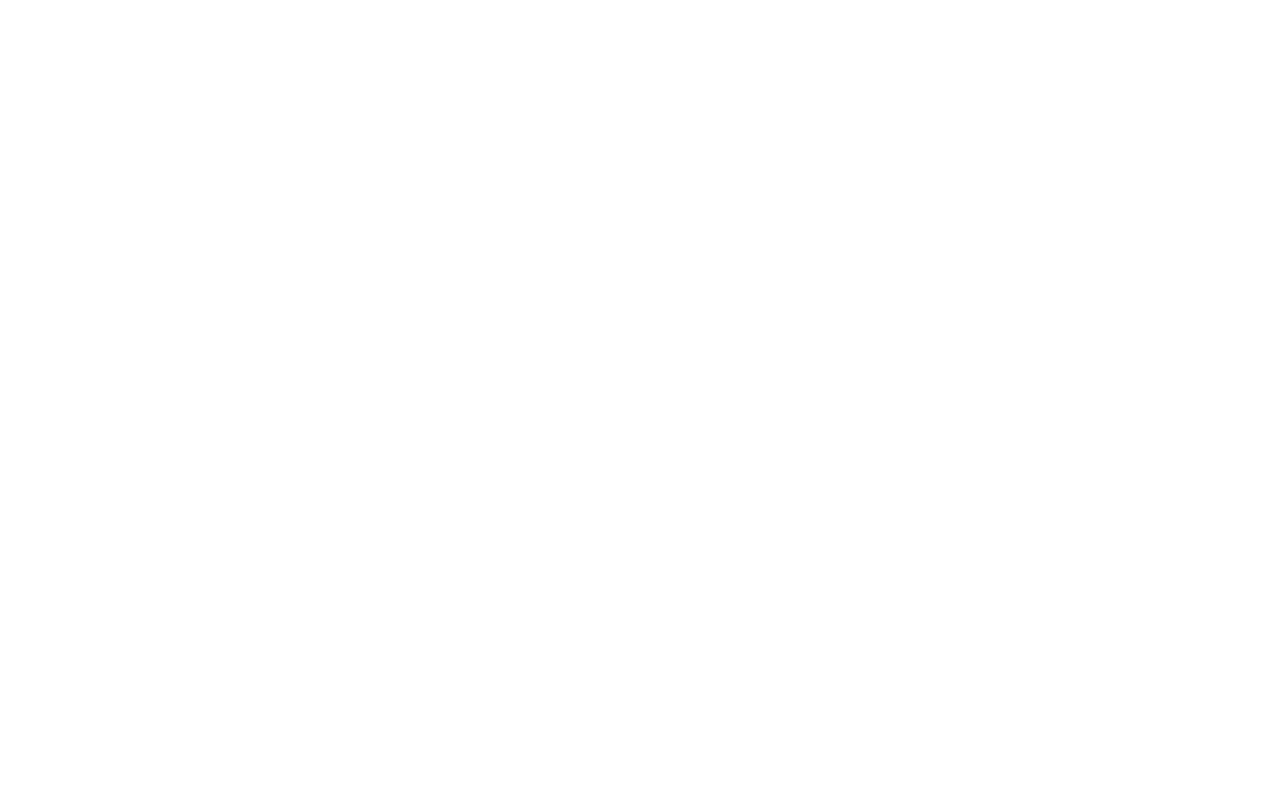
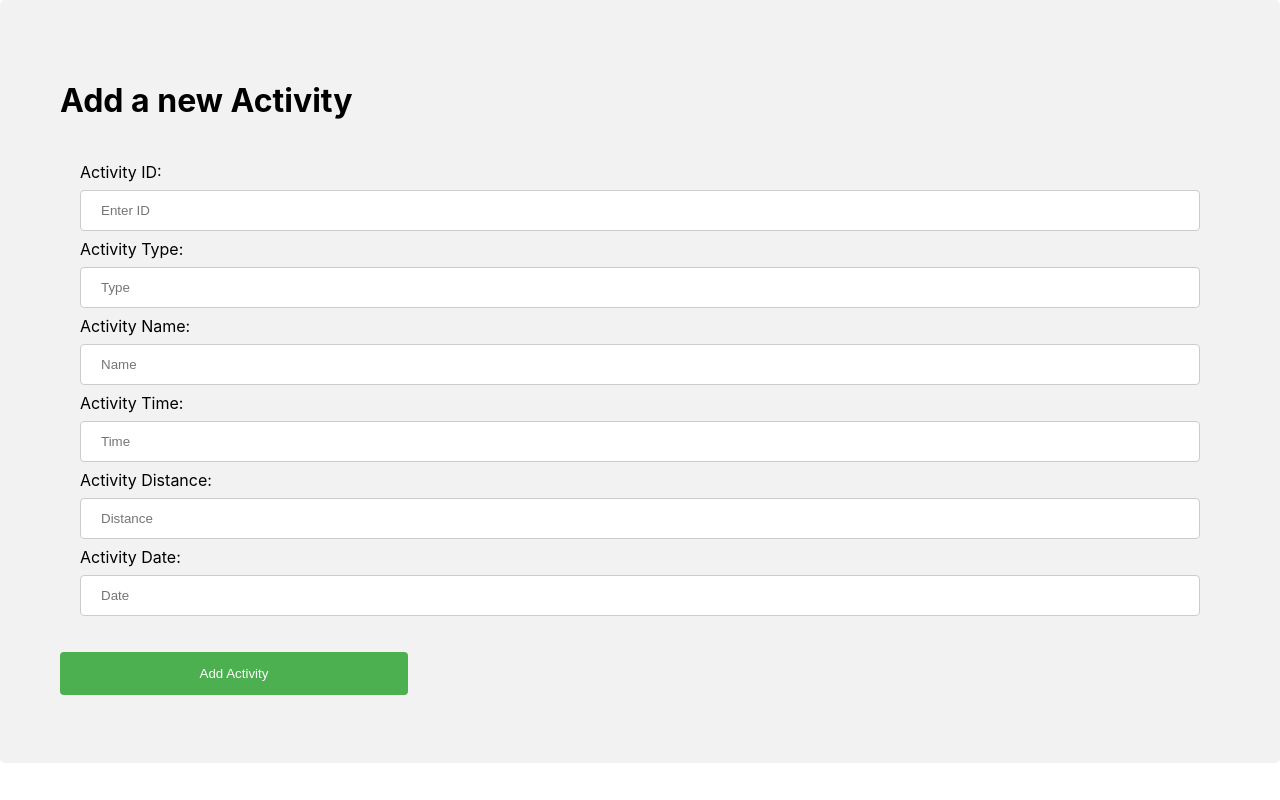
Before and after one commit to kburke96/activity-tracker, a React (Create React App) app in the folder frontend/: page /newactivity in a window 1280 px wide. Built offline with nearby package versions, Linux system fonts and the light colour scheme.

Commit message:
Add new activity page and route

```diff
--- a/frontend/src/App.js
+++ b/frontend/src/App.js
@@ -8,6 +8,7 @@ import { ActivitiesPage } from './pages/ActivitiesPage';
 import 'leaflet/dist/leaflet.css';
 import React from 'react';
 import { SingleActivityPage } from './pages/SingleActivityPage';
+import { AddNewActivityPage } from './pages/AddNewActivityPage';
 
 function App() {
   // const App = () => {
@@ -20,6 +21,9 @@ function App() {
           </Route>
           <Route exact path="/">
             <ActivitiesPage />
+          </Route>4
+          <Route path="/newactivity">
+            <AddNewActivityPage />
           </Route>
         </Switch>
       </Router>
--- /dev/null
+++ b/frontend/src/pages/AddNewActivityPage.js
@@ -0,0 +1,137 @@
+import './AddNewActivityPage.scss';
+import React, { useState } from 'react';
+import axios from 'axios';
+
+export const AddNewActivityPage = () => {
+    const [id, setId] = useState('');
+    const [activityType, setActivityType] = useState('');
+    const [activityName, setActivityName] = useState('');
+    const [time, setTime] = useState('');
+    const [distance, setDistance] = useState('');
+    const [activityDate, setActivityDate] = useState('');
+    // const [activityObj, setActivity] = useState({
+    //     id: -1,
+    //     activityType: '',
+    //     activityName: '',
+    //     time: '',
+    //     distance: '',
+    //     activityDate: ''
+    // });
+
+    const handleIdChange = event => {
+        setId(event.target.value)
+    };
+
+    const handleActivityTypeChange = event => {
+        setActivityType(event.target.value)
+    };
+
+    const handleActivityNameChange = event => {
+        setActivityName(event.target.value)
+    };
+
+    const handleTimeChange = event => {
+        setTime(event.target.value)
+    };
+
+    const handleDistanceChange = event => {
+        setDistance(event.target.value)
+    };
+
+    const handleActivityDateChange = event => {
+        setActivityDate(event.target.value)
+    };
+
+    const handleSubmit = event => {
+        event.preventDefault();
+        alert(`Your state values: \n
+              id: ${id} \n
+              name: ${activityName} \n
+              You can replace this alert with your process`);
+        const dataObject = {
+            id,
+            activityType,
+            activityName,
+            time,
+            distance,
+            activityDate
+        };
+        // axios.put('http://localhost:8080/activity', mockData)
+        //     .then(res => {
+        //         console.log(res);
+        //         console.log(res.data);
+        //     })
+
+        axios.put('http://localhost:8080/activity', dataObject)
+            .then(res => {
+                console.log(res);
+            })
+
+    };
+
+    return (
+        <div>
+            <h1>Add a new Activity</h1>
+            <form onSubmit={handleSubmit}>
+                <div>
+                    <label>Activity ID: </label>
+                    <input
+                        type="text"
+                        name="id"
+                        placeholder="Enter ID"
+                        onChange={handleIdChange}
+                        value={id}
+                    />
+                    <br />
+                    <label>Activity Type: </label>
+                    <input
+                        type="text"
+                        name="type"
+                        placeholder="Type"
+                        onChange={handleActivityTypeChange}
+                        value={activityType}
+                    />
+                    <br />
+                    <label>Activity Name: </label>
+                    <input
+                        type="text"
+                        name="activityName"
+                        placeholder="Name"
+                        onChange={handleActivityNameChange}
+                        value={activityName}
+                    />
+                    <br />
+                    <label>Activity Time: </label>
+                    <input
+                        type="text"
+                        name="time"
+                        placeholder="Time"
+                        onChange={handleTimeChange}
+                        value={time}
+                    />
+                    <br />
+                    <label>Activity Distance: </label>
+                    <input
+                        type="text"
+                        name="distance"
+                        placeholder="Distance"
+                        onChange={handleDistanceChange}
+                        value={distance}
+                    />
+                    <br />
+                    <label>Activity Date: </label>
+                    <input
+                        type="text"
+                        name="date"
+                        placeholder="Date"
+                        onChange={handleActivityDateChange}
+                        value={activityDate}
+                    />
+                </div>
+                <input type="submit" value="Add Activity"></input>
+                {/* Submit
+            </button> */}
+            </form>
+        </div>
+    )
+}
--- /dev/null
+++ b/frontend/src/pages/AddNewActivityPage.scss
@@ -0,0 +1,31 @@
+input[type=text], select {
+    width: 100%;
+    padding: 12px 20px;
+    margin: 8px 0;
+    display: inline-block;
+    border: 1px solid #ccc;
+    border-radius: 4px;
+    box-sizing: border-box;
+  }
+
+  input[type=submit] {
+    width: 30%;
+    position: relative;
+    background-color: #4CAF50;
+    color: white;
+    padding: 14px 20px;
+    margin: 8px 0;
+    border: none;
+    border-radius: 4px;
+    cursor: pointer;
+  }
+
+  input[type=submit]:hover {
+    background-color: #45a049;
+  }
+
+  div {
+    border-radius: 5px;
+    background-color: #f2f2f2;
+    padding: 20px;
+  }
```
